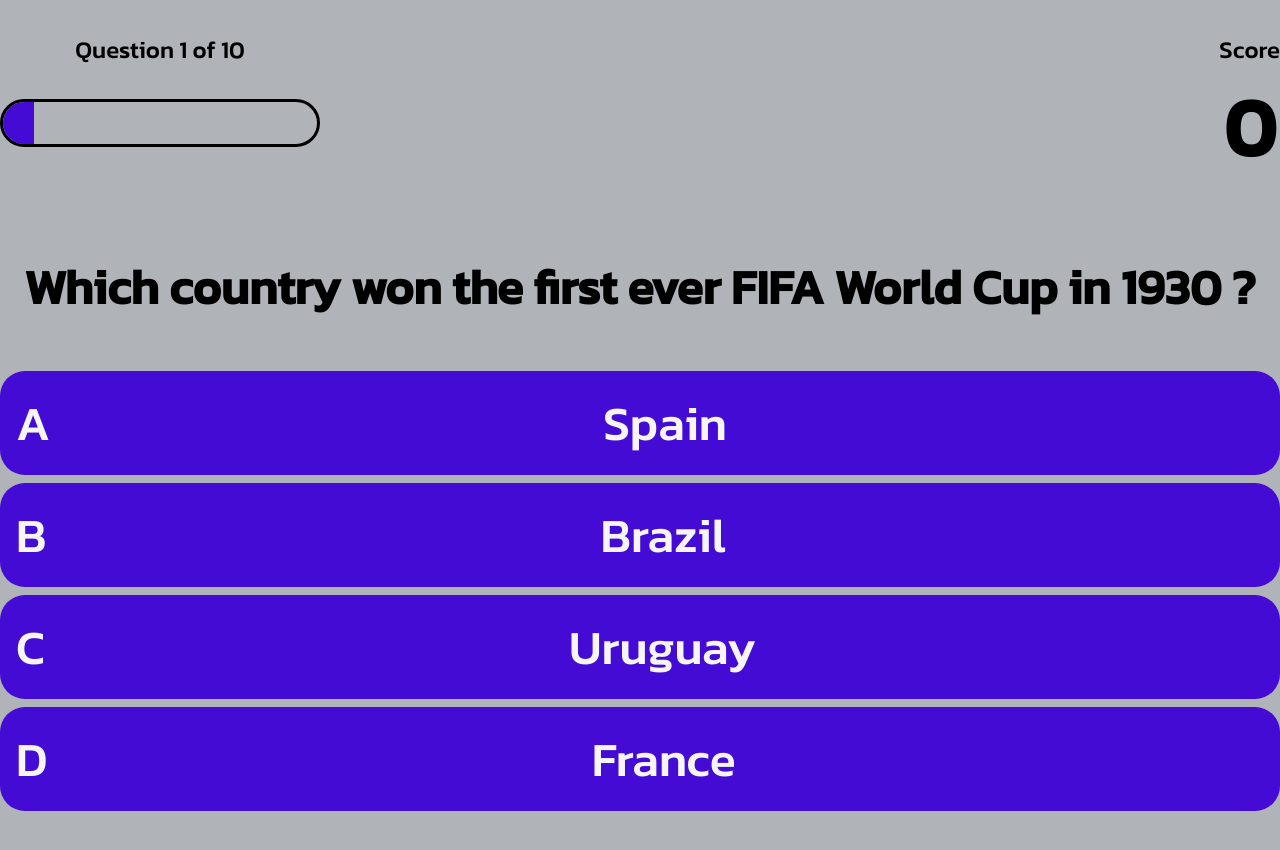
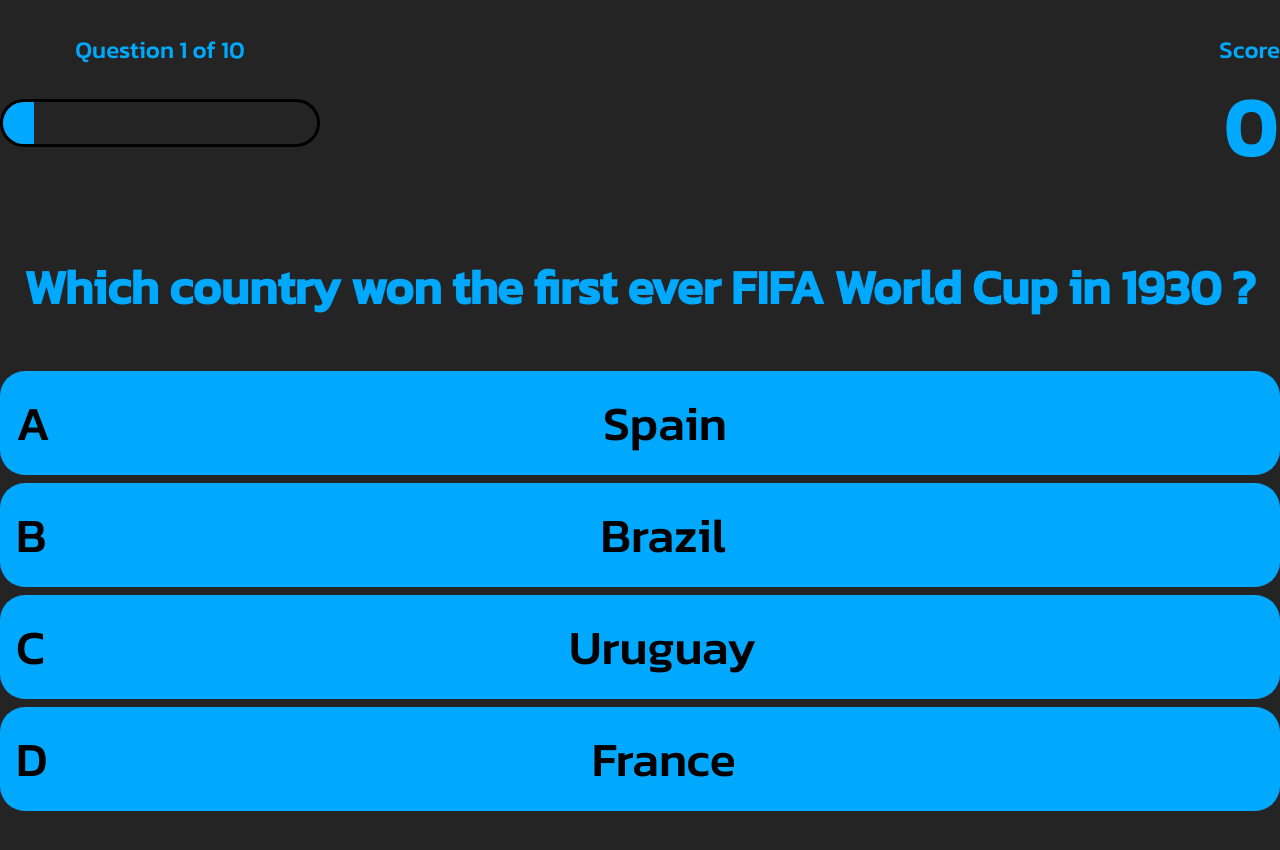
Before and after one commit to JakePennell/quiz-time, a plain HTML site: page game.html in a window 1280 px wide. Drawn offline with Linux system fonts and the light colour scheme.

Commit message:
change eneral color scheme to make the site visually better

```diff
--- a/assets/css/style.css
+++ b/assets/css/style.css
@@ -3,7 +3,7 @@
 
 /*Set out basic structure and theme for the game.*/
 body {
-    background-color: #b0b3b8;
+    background-color: #242424;
 }
 
 * {
@@ -16,12 +16,13 @@ body {
 h1 {
     font-size: 5rem;
     margin-bottom: 4rem;
-    color: black;
+    color: #00a9fe
 }
 
 h2 {
     font-size: 3rem;
     margin-bottom: 3rem;
+    color: #00a9fe;
 }
 
 /*This container is used throughout the project as a standard template.*/
@@ -66,7 +67,7 @@ h2 {
     text-align: center;
     margin-bottom: 1rem;
     color: black;
-    background: #08f7fe;
+    background: #00a9fe;
     text-decoration: none;
     border-radius: 25px;
 }
@@ -91,11 +92,11 @@ h2 {
     margin-bottom: 0.5rem;
     width: 100%;
     border-radius: 25px;
-    background: #440bd4;
+    background: #00a9fe;
     font-size: 3rem;
     min-width: 80rem;
     padding: 0.5rem;
-    color: whitesmoke;
+    color: black;
 }
 
 .choice-container:hover {
@@ -130,6 +131,7 @@ h2 {
 .hud-prefix {
     text-align: center;
     font-size: 1.5rem;
+    color: #00a9fe;
 }
 
 .hud-main-text {
@@ -149,7 +151,7 @@ h2 {
 /*Fills up 10% after each question is answered.*/
 #progressBarFull {
     height: 100%;
-    background: #440bd4;
+    background: #00a9fe;
     width: 0%;
 }
 
@@ -182,13 +184,14 @@ input::placeholder {
 
 #end-text {
     font-size: 2.5rem;
-    color: black;
+    color: #00a9fe;
     text-align: center;
 }
 
 #highScoresList {
     list-style: none;
     margin-bottom: 3rem;
+    color: #00a9fe;
 }
 
 .high-score {
```
